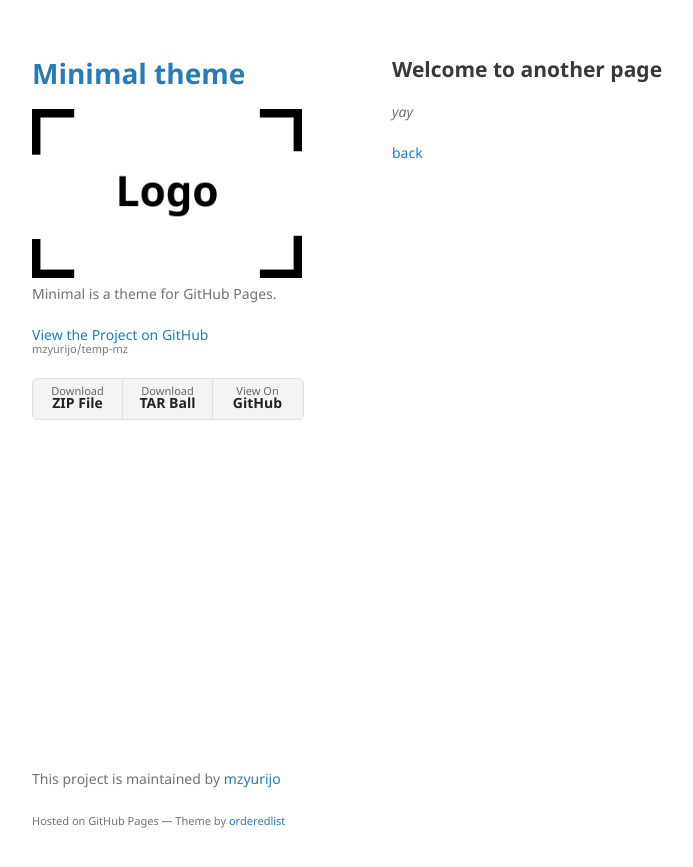
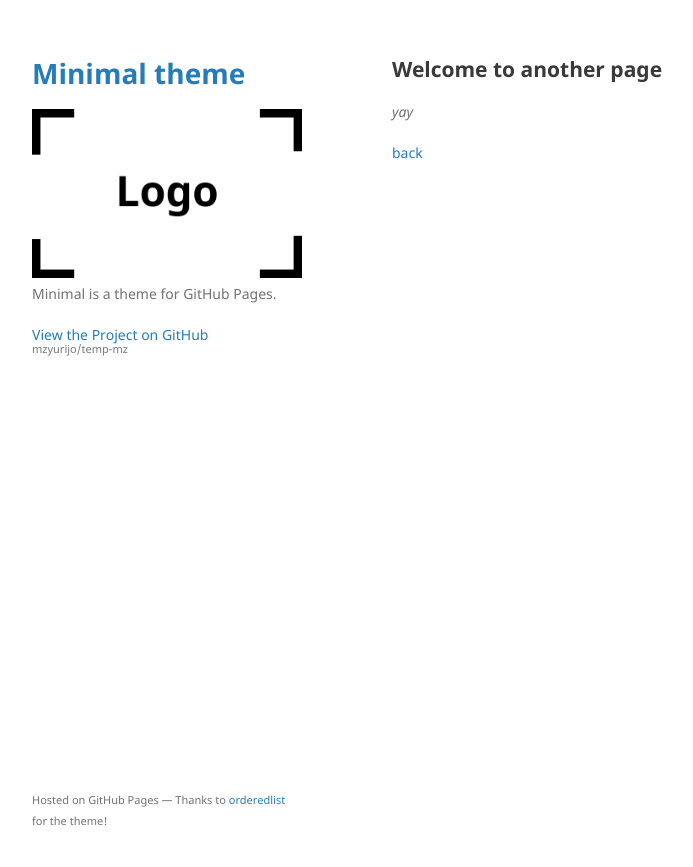
Before and after one commit to mzyurijo/temp-mz, a Jekyll site: the page built from another-page.md, in a window 1280 px wide. Shown: the top 867 px of the page, without its empty margins (178-871 px from the left). Built offline with Jekyll 4.4.1, drawn with Linux system fonts in a browser that asks for light colours; our own code applies the rules of GitHub Pages for plain Markdown files.

Commit message:
Update default.html

```diff
--- a/_layouts/default.html
+++ b/_layouts/default.html
@@ -31,13 +31,6 @@
         <p class="view"><a href="{{ site.github.owner_url }}">View My GitHub Profile</a></p>
         {% endif %}
 
-        {% if site.show_downloads %}
-        <ul class="downloads">
-          <li><a href="{{ site.github.zip_url }}">Download <strong>ZIP File</strong></a></li>
-          <li><a href="{{ site.github.tar_url }}">Download <strong>TAR Ball</strong></a></li>
-          <li><a href="{{ site.github.repository_url }}">View On <strong>GitHub</strong></a></li>
-        </ul>
-        {% endif %}
       </header>
       <section>
 
@@ -45,10 +38,7 @@
 
       </section>
       <footer>
-        {% if site.github.is_project_page %}
-        <p>This project is maintained by <a href="{{ site.github.owner_url }}">{{ site.github.owner_name }}</a></p>
-        {% endif %}
-        <p><small>Hosted on GitHub Pages &mdash; Theme by <a href="https://github.com/orderedlist">orderedlist</a></small></p>
+        <p><small>Hosted on GitHub Pages &mdash; Thanks to <a href="https://github.com/orderedlist">orderedlist</a> for the theme!</small></p>
       </footer>
     </div>
     <script src="{{ "/assets/js/scale.fix.js" | relative_url }}"></script>
```
